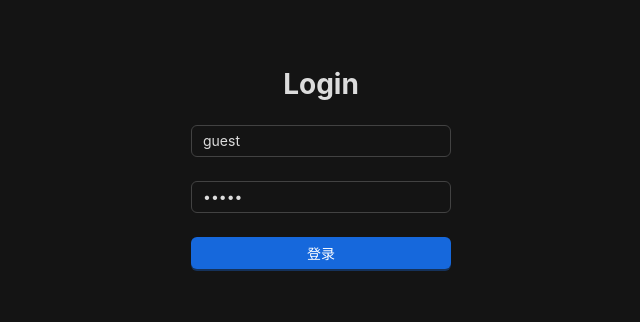
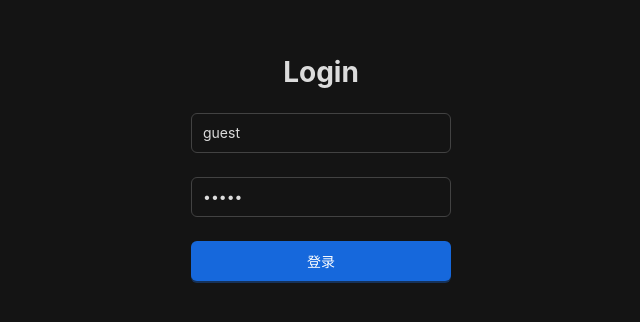
Before and after one commit to w2xi/react-admin-template, a React (Vite) app: page /login in a window 1280 px wide. Shown: the part 232-554 px from the top of the page, without its empty margins (319-959 px from the left). Built offline with nearby package versions, Linux system fonts and the light colour scheme.

Commit message:
feat: adjust login page style

```diff
--- a/src/pages/login/index.scss
+++ b/src/pages/login/index.scss
@@ -6,7 +6,12 @@
   .title {
     text-align: center;
   }
+  .ant-input {
+    padding: 8px 11px;
+  }
   .submit-btn {
     width: 100%;
+    height: 40px;
+    padding: 8px 15px;
   }
 }
```
